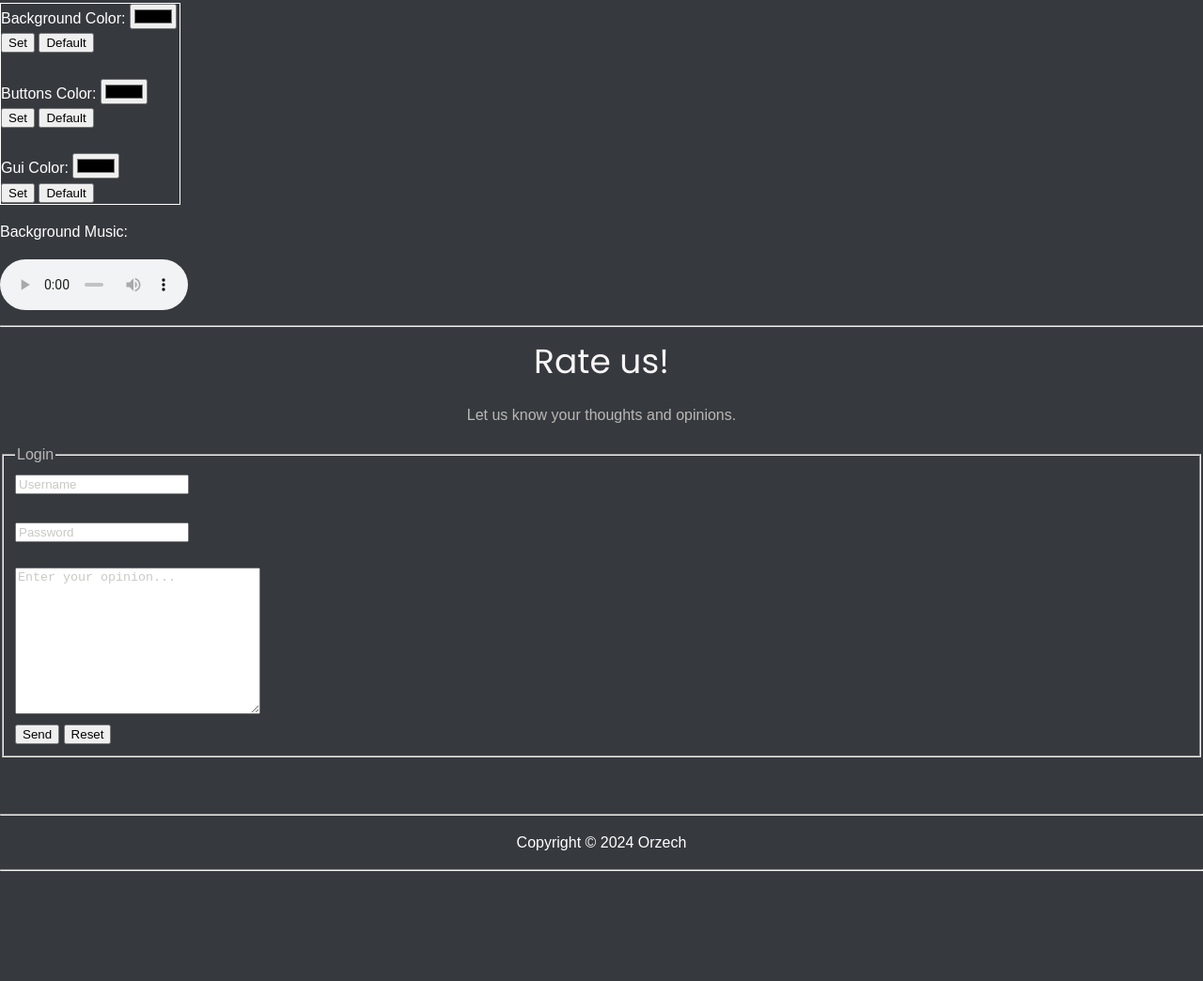
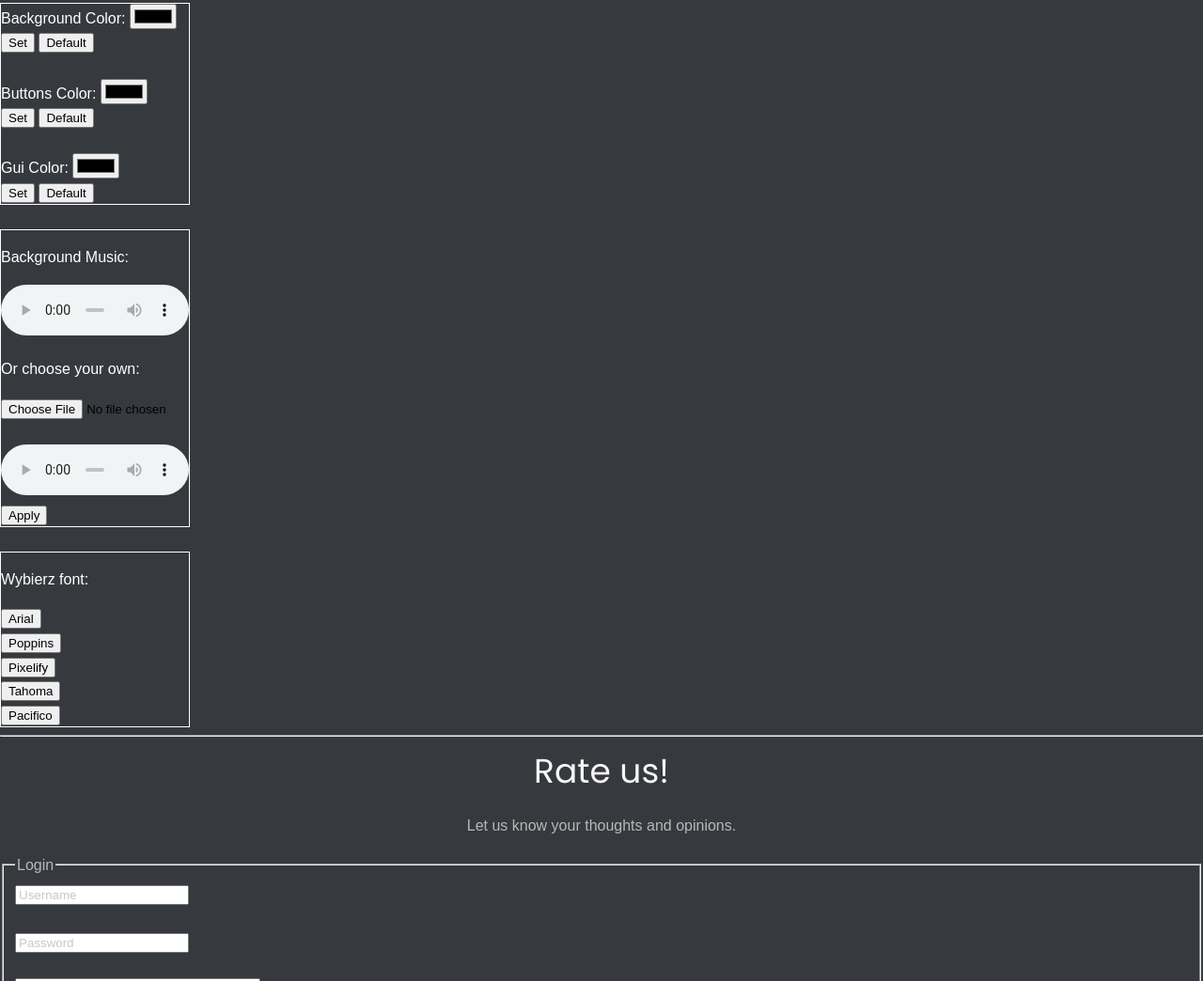
Before and after one commit to user908812/OrzechBrowser, a plain HTML site: page index.html in a window 1280 px wide. Shown: the part 1559-2603 px from the top of the page at 94% size. Before the commit the page ends 2494 px from the top, so only its background shows below. Drawn offline with Linux system fonts and the light colour scheme; a web font is replaced by a local one.

Commit message:
upgrade ustawien

```diff
--- a/index.html
+++ b/index.html
@@ -70,29 +70,51 @@
             <label for="background-color">Background Color: </label>
             <input class="background-color" type="color" name="background-color" id="background-color">
             <br>
-            <button class="colorBtns" onclick="setChosenColor()">Set</button>
-            <button class="colorBtns" onclick="setDefaultColor()">Default</button>
+            <button class="pointer" onclick="setChosenColor()">Set</button>
+            <button class="pointer" onclick="setDefaultColor()">Default</button>
 
             <br><br>
 
             <label for="buttons-color">Buttons Color: </label>
             <input class="buttons-color" type="color" name="buttons-color" id="buttons-color">
             <br>
-            <button class="colorBtns" onclick="setButtonsColor()">Set</button>
-            <button class="colorBtns" onclick="setDefaultButtonsColor()">Default</button>
+            <button class="pointer" onclick="setButtonsColor()">Set</button>
+            <button class="pointer" onclick="setDefaultButtonsColor()">Default</button>
 
             <br><br>
 
             <label for="gui-color">Gui Color: </label>
             <input class="gui-color" type="color" name="gui-color" id="gui-color">
             <br>
-            <button class="colorBtns" onclick="setGuiColor()">Set</button>
-            <button class="colorBtns" onclick="setDefaultGuiColor()">Default</button>
+            <button class="pointer" onclick="setGuiColor()">Set</button>
+            <button class="pointer" onclick="setDefaultGuiColor()">Default</button>
         </div>
-        <p class="bgMusic">Background Music:</p>
-        <audio controls loop>
-            <source src="music.mp4" type="audio/mpeg">
-        </audio>
+        <br>
+        <div class="musics">
+            <p class="bgMusic">Background Music:</p>
+            <audio controls loop>
+                <source src="music.mp4" type="audio/mpeg">
+            </audio>
+            <p class="bgMusic">Or choose your own:</p>
+            <input type="file" name="yourMusic" id="yourMusic">
+            <br><br>
+            <audio id="musicbox" controls loop></audio>
+            <br>
+            <button class="pointer" onclick="applyMusic()">Apply</button>
+        </div>
+        <br>
+        <div class="font">
+            <p class="fonts">Wybierz font:</p>
+            <button class="pointer" onclick="arialFont()">Arial</button>
+            <br>
+            <button class="pointer" onclick="poppinsFont()">Poppins</button>
+            <br>
+            <button class="pointer" onclick="pixelifyFont()">Pixelify</button>
+            <br>
+            <button class="pointer" onclick="tahomaFont()">Tahoma</button>
+            <br>
+            <button class="pointer" onclick="pacificoFont()">Pacifico</button>
+        </div>
         <hr>
     </section>
 
--- a/script.js
+++ b/script.js
@@ -126,3 +126,25 @@ function setDefaultGuiColor() {
   document.querySelector('nav').style.backgroundColor = '#282b30';
   localStorage.removeItem("guiColor");
 }
+let musicFile = document.getElementById('yourMusic');
+let audio = document.getElementById('musicbox');
+
+function applyMusic() {
+  const fileName = musicFile.value.split('\\').pop();
+  audio.src = fileName;
+}
+function arialFont() {
+    document.body.style.fontFamily = 'Arial';
+}
+function poppinsFont() {
+    document.body.style.fontFamily = '"Poppins"';
+}
+function pixelifyFont() {
+    document.body.style.fontFamily = '"Pixelify Sans"';
+}
+function tahomaFont() {
+    document.body.style.fontFamily = 'Tahoma';
+}
+function pacificoFont() {
+    document.body.style.fontFamily = '"Pacifico"';
+}
--- a/style.css
+++ b/style.css
@@ -1,4 +1,6 @@
 @import url('https://fonts.googleapis.com/css2?family=Anta&family=Pixelify+Sans:wght@400..700&family=Poppins:ital,wght@0,100;0,200;0,300;0,400;0,500;0,600;0,700;0,800;0,900;1,100;1,200;1,300;1,400;1,500;1,600;1,700;1,800;1,900&display=swap');
+@import url('https://fonts.googleapis.com/css2?family=Pixelify+Sans:wght@400..700&display=swap');
+@import url('https://fonts.googleapis.com/css2?family=Pacifico&display=swap');
 
 :root {
     --DISCORD-COLOR-1: #7289da;
@@ -202,19 +204,30 @@ main {
 }
 .colors {
     border: 1px solid var(--WHITE);
-    width: 190px;
+    width: 200px;
 }
 label {
     color: var(--WHITE);
 }
-.colorBtns {
+.pointer {
     cursor: pointer;
+}
+.musics {
+    border: 1px solid var(--WHITE);
+    width: 200px;
 }
 .bgMusic {
     color: var(--WHITE);
 }
 audio {
     width: 200px;
+}
+.font {
+    border: 1px solid var(--WHITE);
+    width: 200px;
+}
+.fonts {
+    color: var(--WHITE);
 }
 .rate-us {
     margin-bottom: 0;
```
